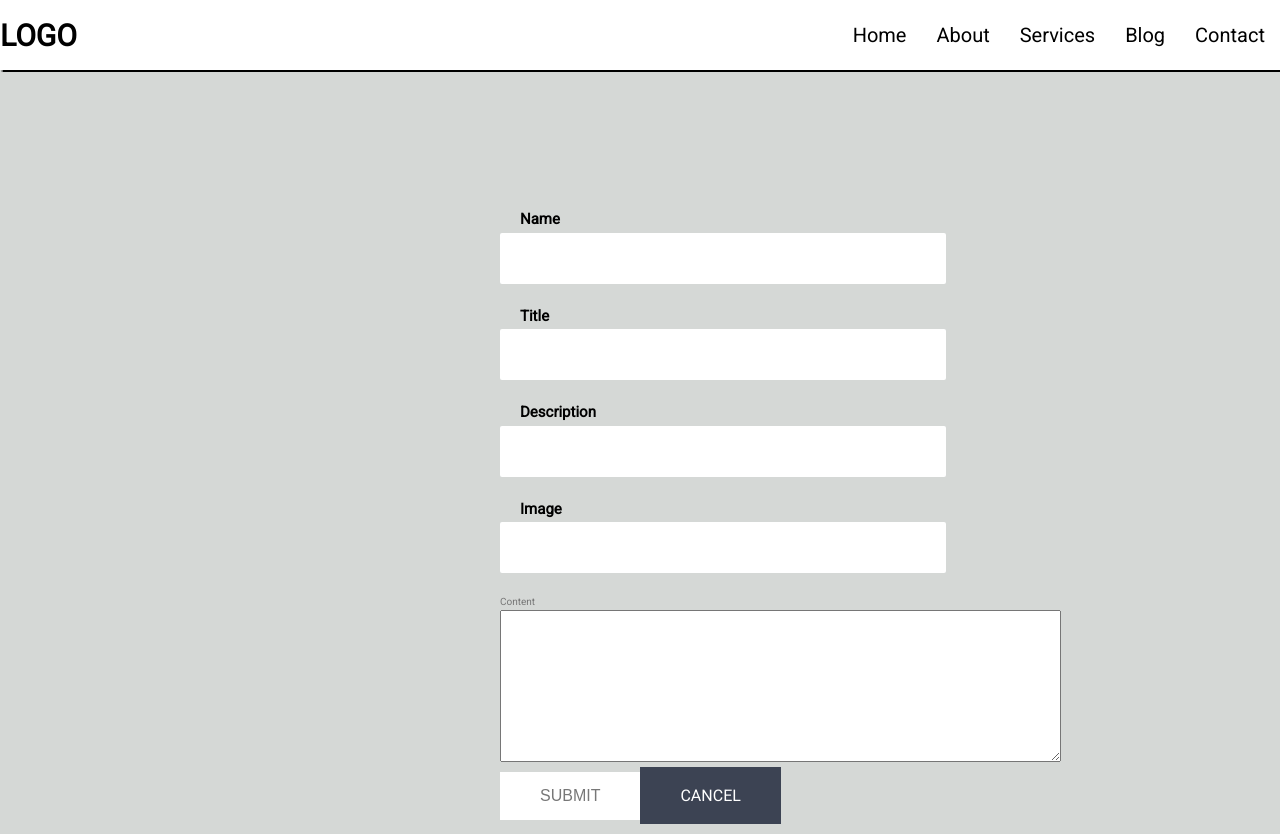
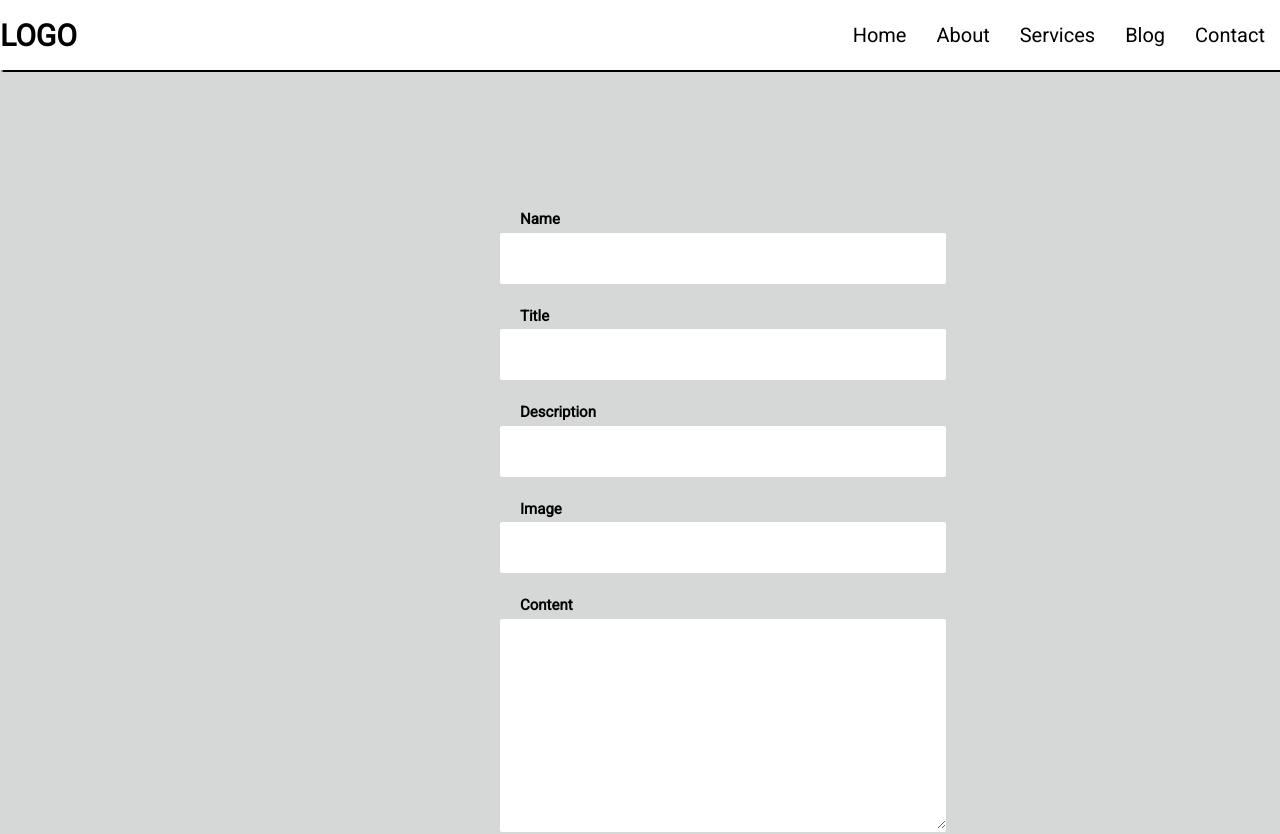
Before and after one commit to Lexx813/digitalproject, a React (Create React App) app in the folder client/: page /blog/new in a window 1280 px wide. Shown: the top 834 px of the page. Built offline with nearby package versions, Linux system fonts and the light colour scheme; no server answers; a web font is replaced by a local one.

Commit message:
more styles

```diff
--- a/client/src/components/blogs/BlogNew.js
+++ b/client/src/components/blogs/BlogNew.js
@@ -17,10 +17,10 @@ class BlogNew extends Component{
     </div>;
   }
  renderTextArea(field){
-  return <div>
-      <label>Content</label>
-      <div>
-        <textarea {...field.input}  rows="10" cols="68" />
+  return <div className="form__group">
+      <label className="form__label">Content</label>
+      <div >
+        <textarea className="form__input" {...field.input} rows="10" cols="68" />
         {field.meta.touched ? field.meta.error : ""}
       </div>
     </div>;
```
